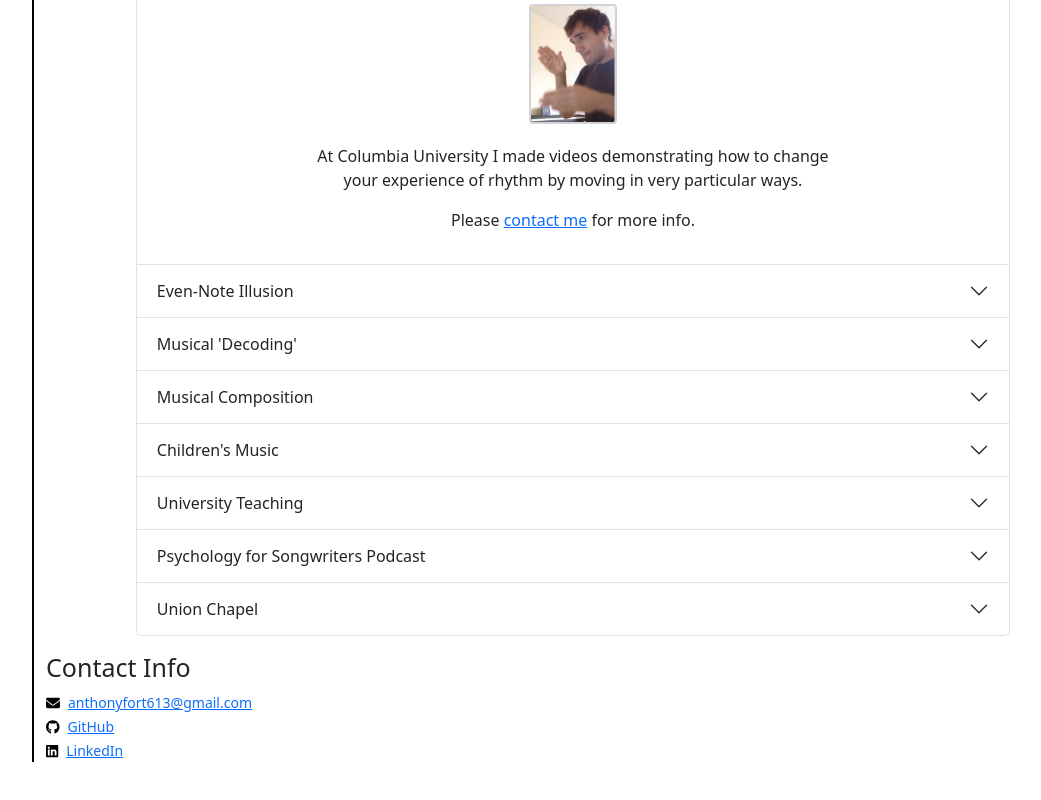
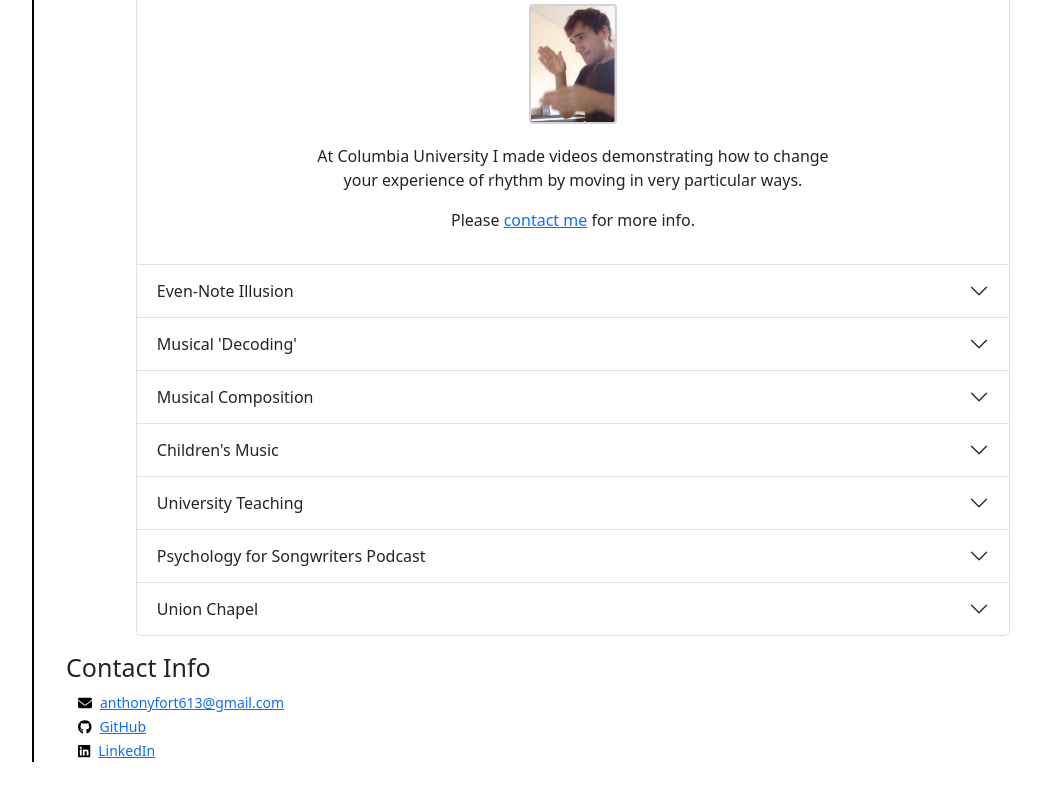
Before and after one commit to AnthonyFort/portfolio, a React (Create React App) app: page / in a window 1280 px wide. Shown: the part 1415-2215 px from the top of the page, without its empty margins (168-1209 px from the left). Built offline with nearby package versions, Linux system fonts and the light colour scheme.

Commit message:
Improves left margin for contact section

```diff
--- a/src/components/Contact.js
+++ b/src/components/Contact.js
@@ -7,8 +7,8 @@
 export default function Contact() {
   return (
     <Container className='mb-5'>
-      <h2 className='header-text'>Contact Info</h2>
-      <Row className='contact'>
+      <h2 className='header-text project-header'>Contact Info</h2>
+      <Row className='contact-row'>
         <Col xs={12}>
           <Link to='mailto:anthonyfort613@gmail.com' target='_blank' rel="noopener noreferrer" style={{ fontSize: '14px' }}>
             <FontAwesomeIcon icon={faEnvelope} size='md' style={{ color: 'black', marginRight: '8px' }} />
--- a/src/styles/components/Contact.scss
+++ b/src/styles/components/Contact.scss
@@ -2,3 +2,11 @@
   display: flex;
   flex-direction: column;
 }
+
+.contact-row {
+  display: flex;
+  flex-direction: column;
+  margin-left: 20px;
+  align-items: center;
+  flex: 1;
+}
--- a/src/styles/main.scss
+++ b/src/styles/main.scss
@@ -4,6 +4,7 @@
 @import './components/Nav.scss';
 @import './components/Hero.scss';
 @import './components/SectionHeaders.scss';
+@import './components/Contact.scss';
 
 * {
   box-sizing: border-box;
```
